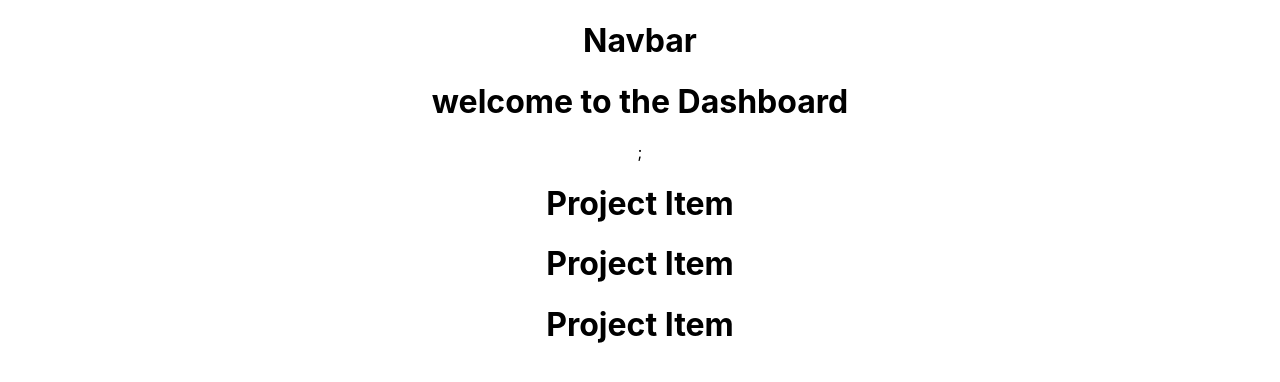
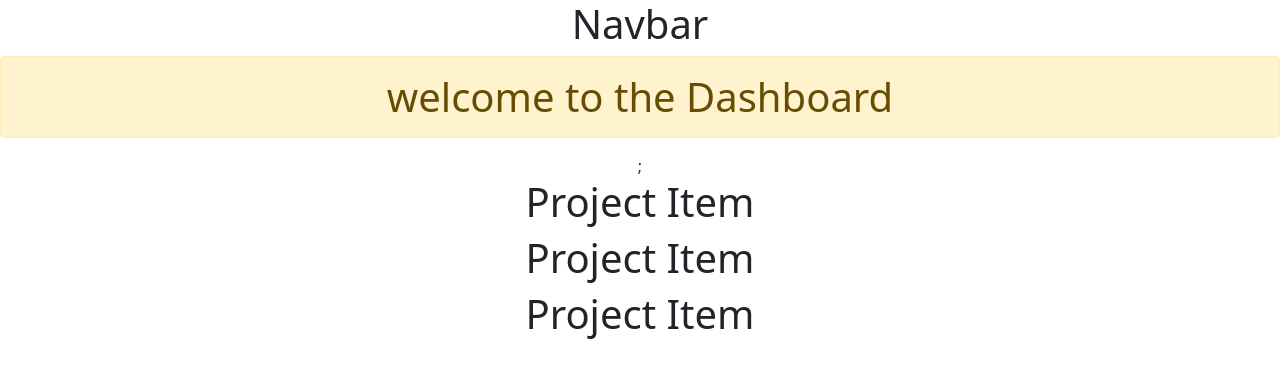
Before and after one commit to JasonFrimpong93/AgileintPPMTool, a React (Create React App) app in the folder ppmtool-react-client/: page / in a window 1280 px wide. Shown: the top 382 px of the page. Built offline with nearby package versions, Linux system fonts and the light colour scheme.

Commit message:
added bootstap

```diff
--- a/ppmtool-react-client/package.json
+++ b/ppmtool-react-client/package.json
@@ -3,6 +3,7 @@
   "version": "0.1.0",
   "private": true,
   "dependencies": {
+    "bootstrap": "^5.1.3",
     "cra-template": "1.1.2",
     "react": "^17.0.2",
     "react-dom": "^17.0.2",
--- a/ppmtool-react-client/src/App.js
+++ b/ppmtool-react-client/src/App.js
@@ -1,10 +1,8 @@
 import Dashboard from "./components/Dashboard";
-
 import "./App.css";
-
 import React, { Component } from "react";
 import Header from "./components/Layout/Header";
-
+import "bootstrap/dist/css/bootstrap.min.css";
 class App extends Component {
   render() {
     return (
--- a/ppmtool-react-client/src/components/Dashboard.js
+++ b/ppmtool-react-client/src/components/Dashboard.js
@@ -5,7 +5,7 @@
   render() {
     return (
       <div>
-        <h1>welcome to the Dashboard</h1>;
+        <h1 className="alert alert-warning">welcome to the Dashboard</h1>;
         <ProjectItem />
         <ProjectItem />
         <ProjectItem />
```
Also changed, not shown: 1 other file (tests, documents, lock files or other folders).
